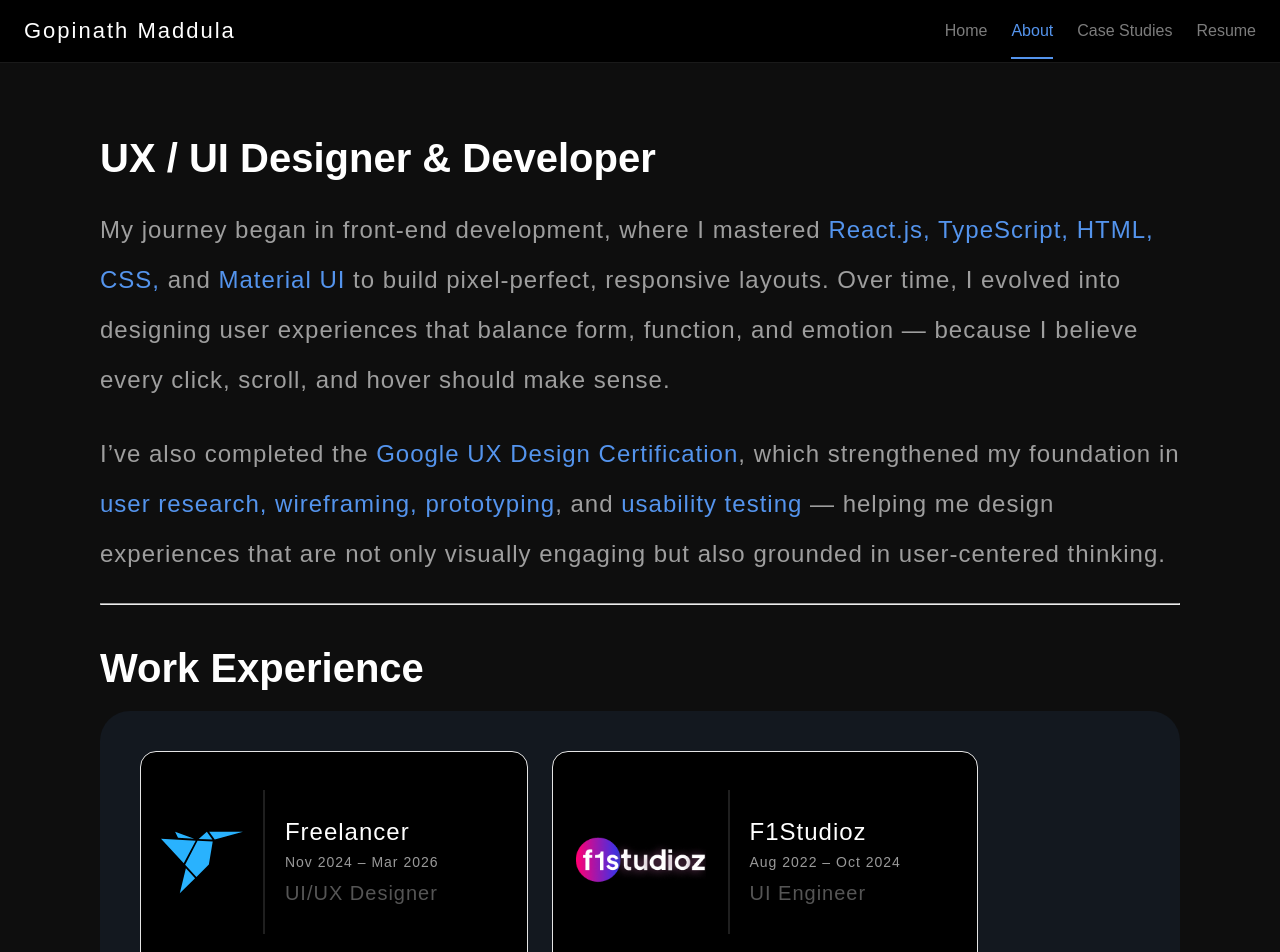
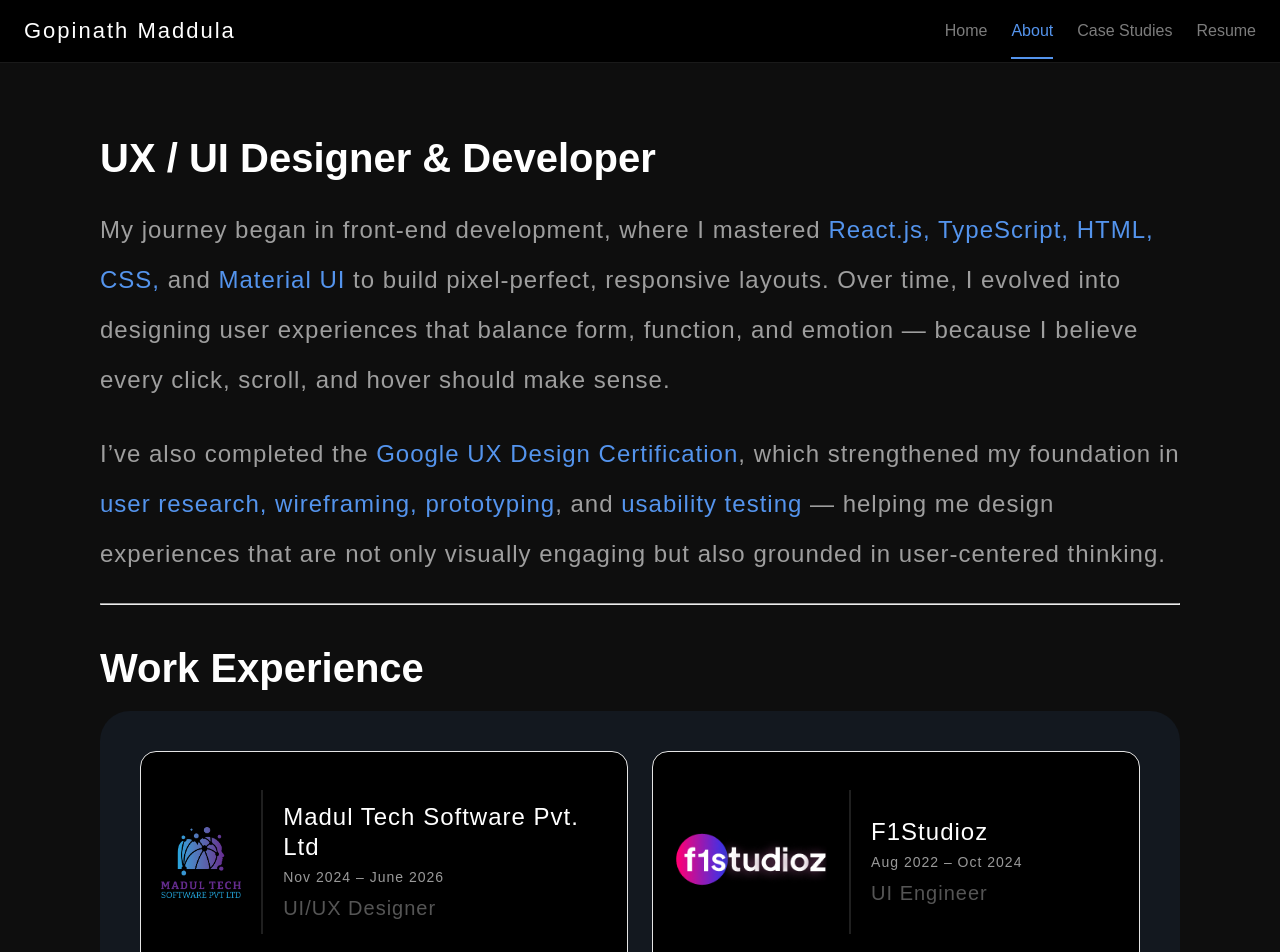
Before and after one commit to GopinathMaddula/folio-book, a React (Vite) app: page /about in a window 1280 px wide. Shown: the top 952 px of the page. Built offline with nearby package versions, Linux system fonts and the light colour scheme; a web font is replaced by a local one.

Commit message:
changed to madul

```diff
--- a/src/components/Hero/Hero.tsx
+++ b/src/components/Hero/Hero.tsx
@@ -1,6 +1,7 @@
 import profile from "../../assets/profile-right.png";
 import skills from "../../assets/skills-1.png";
-import resumePdf from "../../assets/Gopinath f1studioz resume.pdf";
+// import resumePdf from "../../assets/Gopinath f1studioz resume.pdf";
+import resumePdf from "../../assets/Gopinath madul tech resume.pdf";
 
 import "./Hero.css";
 
--- a/src/pages/About/About.css
+++ b/src/pages/About/About.css
@@ -167,7 +167,7 @@
 .card {
   height: 180px;
   /* width: 220px; */
-  /* width: 100%; */
+  width: 100%;
   border: 1px solid #e5e5e5;
   border-radius: 16px;
   overflow: hidden;
@@ -188,7 +188,7 @@
 }
 
 .card-img {
-  width: 100%;
+  width: 50%;
   height: 140px;
   object-fit: cover;
 }
@@ -220,9 +220,9 @@
   color: #555;
 }
 .madul-img {
-  width: 30%;
+  width: 18%;
   height: auto;
-  border-radius: 12px;
+  /* border-radius: 12px; */
 }
 .f1s-img {
   width: 35%;
--- a/src/pages/About/About.tsx
+++ b/src/pages/About/About.tsx
@@ -4,8 +4,8 @@ import aboutMe from "../../assets/images/About me.svg";
 // @ts-ignore: allow importing image asset without a module declaration (add a *.png d.ts later)
 import f1s from "../../assets/images/F1Studioz 1.png";
 // import nano from "../../assets/nano.png";
-// import madul from "../../assets/madul-logo.png";
-import freelancer from "../../assets/Freelancer-logo.svg";
+import madul from "../../assets/madul-logo.png";
+// import freelancer from "../../assets/Freelancer-logo.svg";
 // import lince from "../../assets/lince-logo.jpg";
 
 import "./About.css";
@@ -106,6 +106,23 @@ const About: React.FC = () => {
               <div className="cards-container">
                 <div className="card">
                   <img
+                    src={madul}
+                    alt="Madul Tech Software Pvt. Ltd"
+                    className="card-img madul-img"
+                  />
+                  <div className="vertical-line"></div>
+                  <div
+                    className="card-content"
+                    // style={{ width: "280px" }}
+                  >
+                    <h1>Madul Tech Software Pvt. Ltd</h1>
+                    <p>Nov 2024 – June 2026</p>
+                    <span>UI/UX Designer</span>
+                  </div>
+                </div>
+
+                {/* <div className="card">
+                  <img
                     src={freelancer}
                     alt="Freelancer"
                     className="card-img madul-img"
@@ -116,7 +133,7 @@ const About: React.FC = () => {
                     <p>Nov 2024 – Mar 2026</p>
                     <span>UI/UX Designer</span>
                   </div>
-                </div>
+                </div> */}
 
                 <div className="card">
                   <img src={f1s} alt="F1S" className="card-img f1s-img" />
@@ -142,7 +159,7 @@ const About: React.FC = () => {
 
             {/* <span className="designation">UX/UI Designer & Developer</span> */}
             <span className="duration">
-              Total Experience: <span className="dur-period">3+ Years</span>
+              Total Experience: <span className="dur-period">4+ Years</span>
             </span>
             <hr style={{ width: "100%", opacity: 0.2 }} />
 
--- a/src/pages/Resume/Resume.tsx
+++ b/src/pages/Resume/Resume.tsx
@@ -8,7 +8,8 @@ import r3 from "../../assets/images/r3.png";
 // @ts-ignore: allow importing image asset without a module declaration (add a *.png d.ts later)
 import downloadIcon from "../../assets/images/download.svg";
 // @ts-ignore: allow importing image asset without a module declaration (add a *.png d.ts later)
-import resumePdf from "../../assets/Gopinath f1studioz resume.pdf";
+// import resumePdf from "../../assets/Gopinath f1studioz resume.pdf";
+import resumePdf from "../../assets/Gopinath madul tech resume.pdf";
 // import download from "../../assets/download-grey.png";
 
 import "./Resume.css";
@@ -16,7 +17,7 @@ import "./Resume.css";
 /**
  * If you have an uploaded file on the server/dev machine and want to use that path directly,
  * you can also fallback to a local path like:
- * const uploadedPdfPath = "/mnt/data/Gopinath f1studioz resume.pdf";
+ * const uploadedPdfPath = "/mnt/data/Gopinath madul tech resume.pdf";
  *
  * Then use uploadedPdfPath in the iframe `src` if needed instead of `resumePdf`.
  */
```
Also changed, not shown: 2 other files (tests, documents, lock files or other folders).
